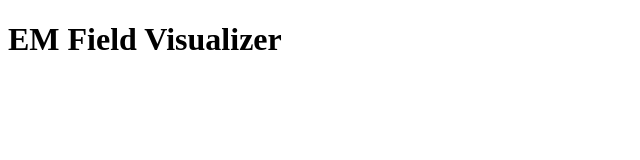
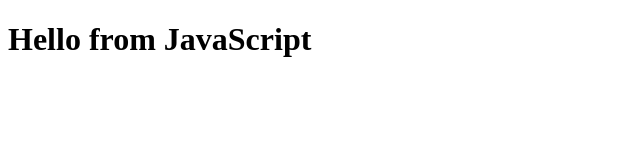
Before and after one commit to stephanetchatchum/em-field-visualizer, a plain HTML site: page client/index.html in a window 1280 px wide. Shown: the whole page, without its empty margins (0-640 px from the left). Drawn offline with Linux system fonts and the light colour scheme.

Commit message:
featL add first JavaScript file

```diff
--- a/client/index.html
+++ b/client/index.html
@@ -4,6 +4,7 @@
     <meta charset="UTF-8">
     <meta name="viewport" content="width=device-width, initial-scale=1.0">
     <title>EM Field Visualizer</title>
+    <script src="js/main.js" defer></script>
 </head>
 <body>
     <h1>EM Field Visualizer</h1>
--- /dev/null
+++ b/client/js/main.js
@@ -0,0 +1,3 @@
+const heading = document.querySelector("h1");
+
+heading.textContent = "Hello from JavaScript"
```
